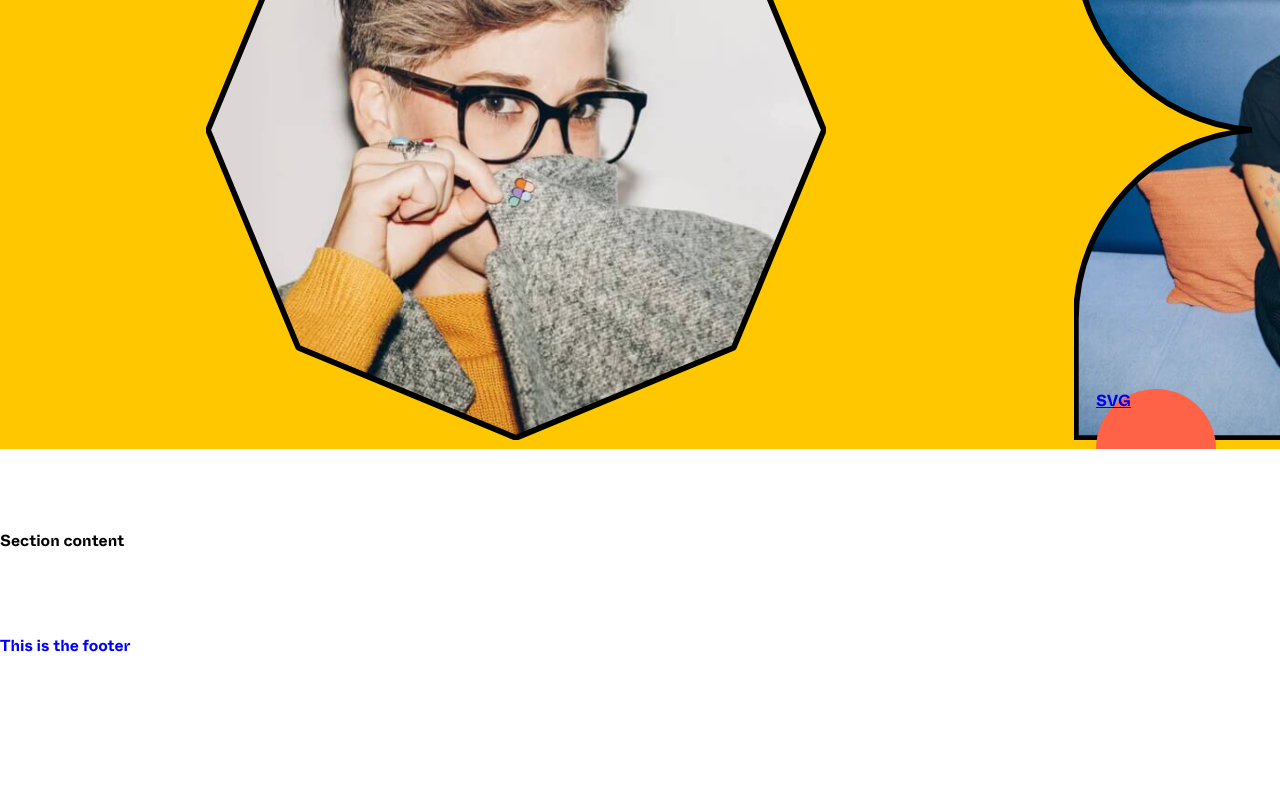
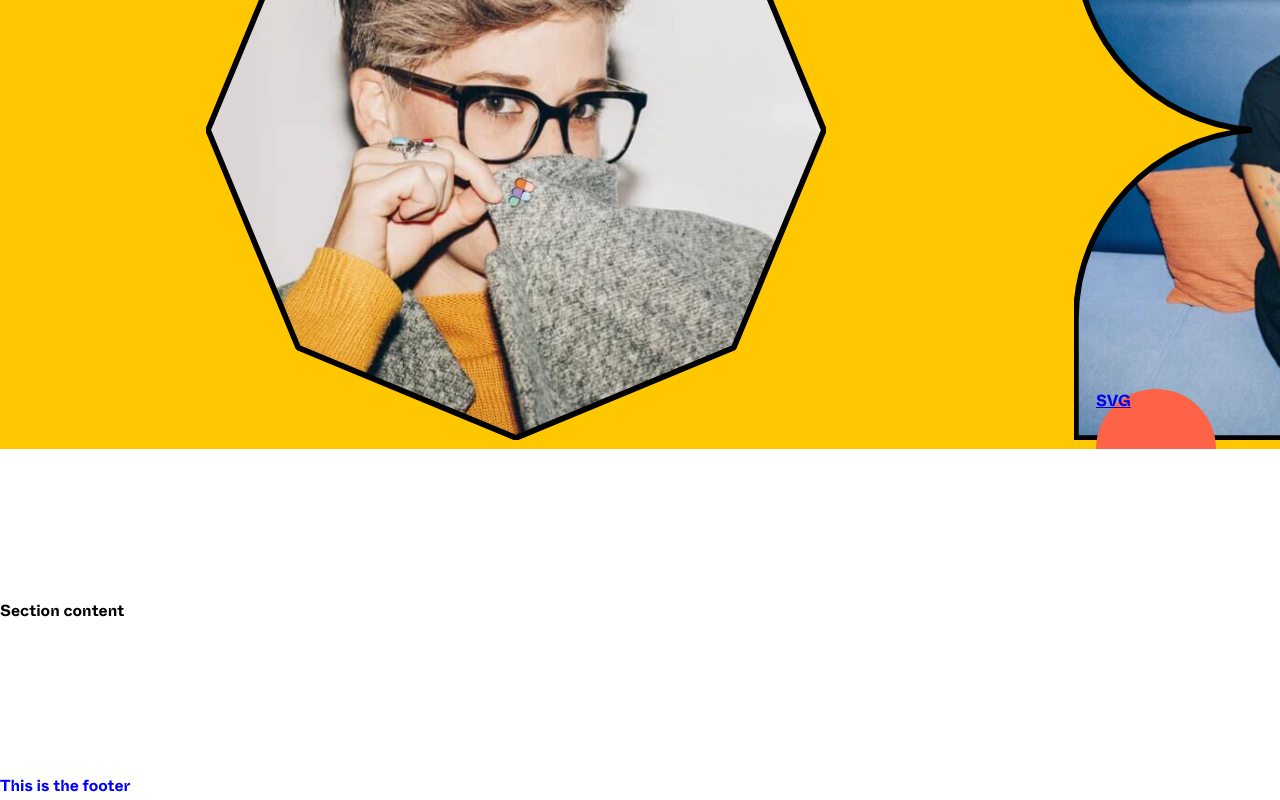
Before and after one commit to leireomadina/figma-store-clone, a Vue app: page / in a window 1280 px wide. Shown: the part 1038-1838 px from the top of the page. Before the commit the page ends 1698 px from the top, so only its background shows below. Built offline with nearby package versions, Linux system fonts and the light colour scheme.

Commit message:
Fix mixin and refactor

```diff
--- a/src/components/BaseSection.vue
+++ b/src/components/BaseSection.vue
@@ -18,7 +18,7 @@ export default {
 			default: null,
 		},
 	},
-};
+}
 </script>
 
 <style lang="scss" scoped>
@@ -26,7 +26,7 @@ section {
 	padding-top: toRem(80px);
 	padding-bottom: toRem(80px);
 
-  @mixin tablet {
+	@include tablet {
 		padding-top: toRem(150px);
 		padding-bottom: toRem(150px);
 	}
```
Lines whose indentation alone changed are shown as unchanged.
